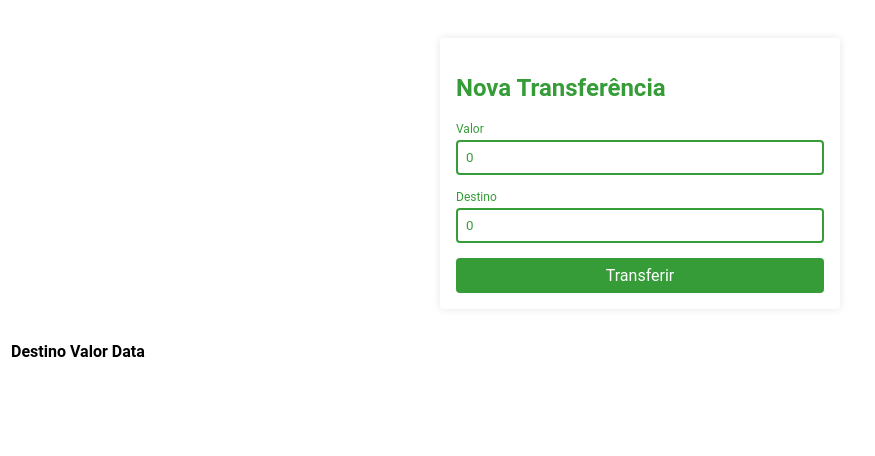
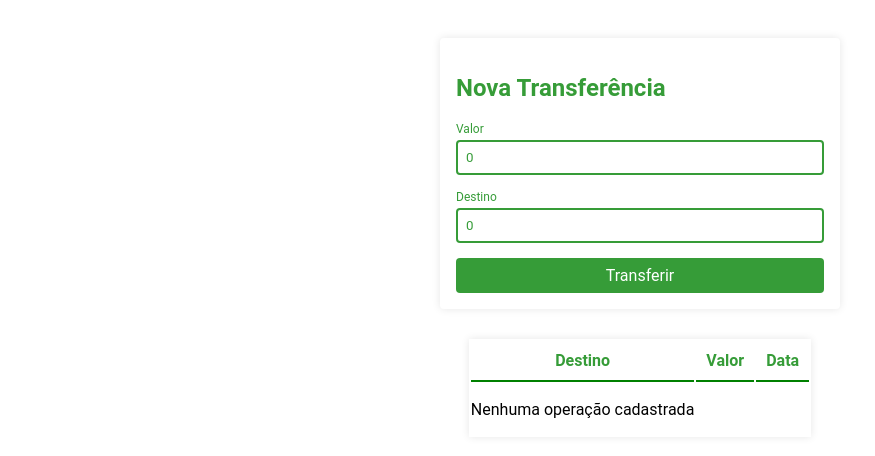
Before and after one commit to leltonborges/bityBank-Angular, an Angular app: page / in a window 1280 px wide. Shown: the top 456 px of the page, without its empty margins (0-875 px from the left). Built offline with nearby package versions, Linux system fonts and the light colour scheme.

Commit message:
feat: add *ngIf

```diff
--- a/src/app/extrato/extrato.component.html
+++ b/src/app/extrato/extrato.component.html
@@ -1,14 +1,18 @@
-<table>
-  <thead>
-  <th>Destino</th>
-  <th>Valor</th>
-  <th>Data</th>
+<table class="tabela">
+  <thead class="tabela__cabecalho">
+  <th class="tabela__cabecalho__conteudo">Destino</th>
+  <th class="tabela__cabecalho__conteudo">Valor</th>
+  <th class="tabela__cabecalho__conteudo">Data</th>
   </thead>
-  <tbody>
-  <tr *ngFor="let t of transferencias">
-    <td>{{t.destino}}</td>
-    <td>{{t.valor}}</td>
-    <td>{{t.date | date:'short'}}</td>
+  <tbody *ngIf="transferencias?.length > 0; else listaVazia">
+  <tr *ngFor="let t of transferencias" class="tabela__linha">
+    <td class="tabela__conteudo">{{t.destino}}</td>
+    <td class="tabela__conteudo">{{t.valor | currency}}</td>
+    <td class="tabela__conteudo">{{t.date | date:'short'}}</td>
   </tr>
   </tbody>
 </table>
+
+<ng-template #listaVazia>
+  <p>Nenhuma operação cadastrada</p>
+</ng-template>
--- a/src/app/extrato/extrato.component.scss
+++ b/src/app/extrato/extrato.component.scss
@@ -0,0 +1,37 @@
+.titulo {
+  text-align: center;
+  font-size: 24px;
+  margin-bottom: 16px;
+}
+
+.tabela {
+  text-align: center;
+  margin: 0 auto;
+  background-color: white;
+  box-shadow: 0 0 8px rgba(0, 0, 0, 0.1);
+
+  &__cabecalho {
+    color: var(--primary);
+
+    &__conteudo {
+      padding: 10px;
+      border-bottom: 2px solid green;
+    }
+  }
+
+  &__linha {
+    margin-bottom: 10px;
+    border-radius: 4px;
+
+    &:last-child {
+      .tabela__conteudo {
+        border-bottom: none;
+      }
+    }
+  }
+
+  &__conteudo {
+    padding: 10px;
+    border-bottom: 1px solid var(--cinza-claro);
+  }
+}
```
